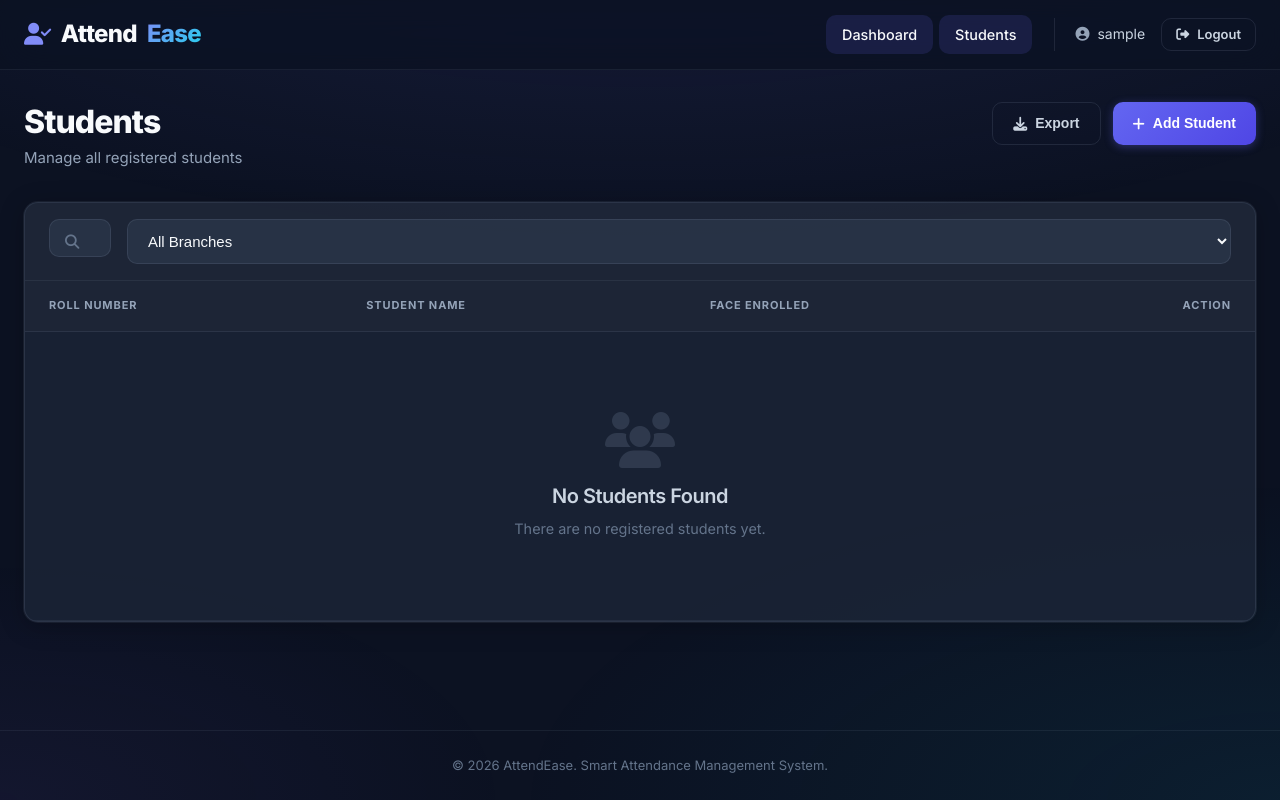
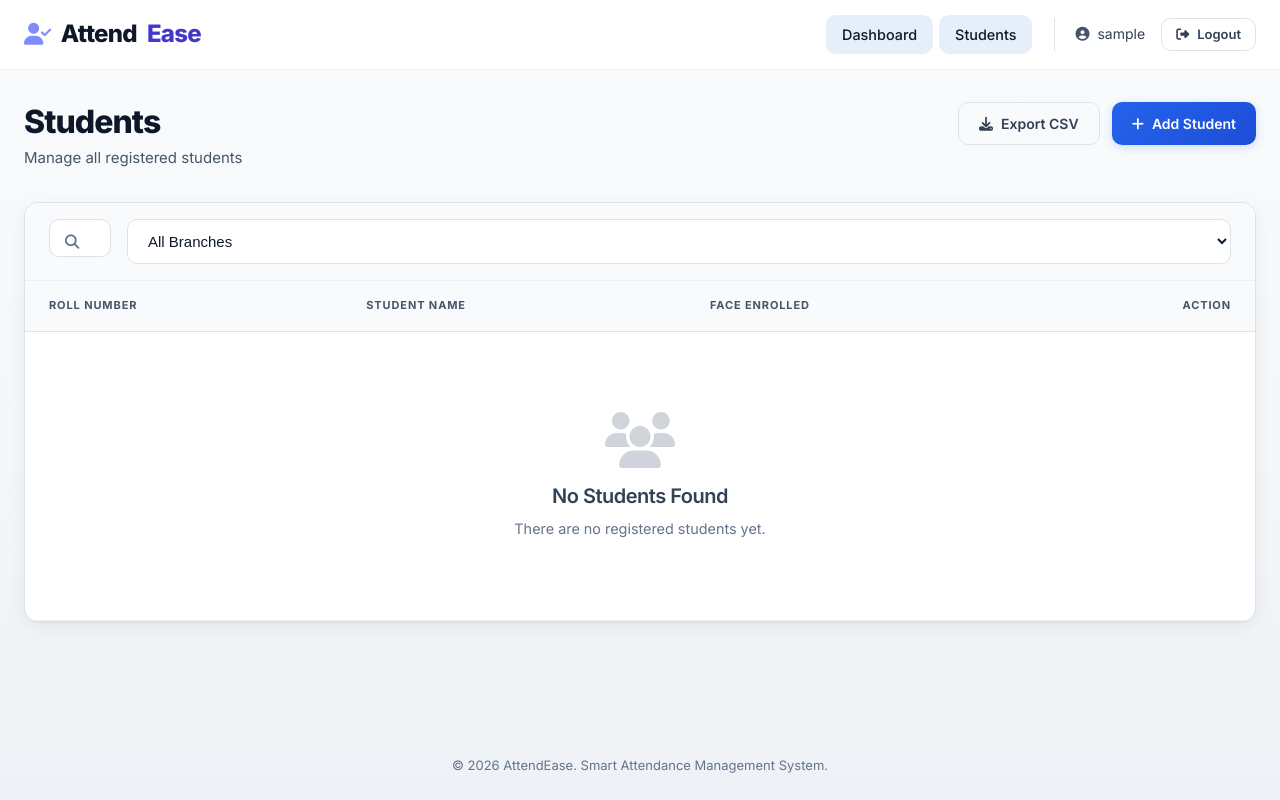
Before and after one commit to harshith1459/smart-attendance-system, a Flask app: page /admin/students in a window 1280 px wide. Run offline with Flask 3, Linux system fonts and the light colour scheme; the visitor is signed in with stand-in values (Sample User, id 1); data that the repository does not hold is empty.

Commit message:
Frontend updated

```diff
--- a/attendance_system/app.py
+++ b/attendance_system/app.py
@@ -34,6 +34,10 @@ def create_app():
     def internal_server_error(e):
         return render_template('errors/500.html'), 500
 
+    @app.route('/health')
+    def health_check():
+        return {'status': 'ok', 'service': 'attendance-system'}, 200
+
     return app
 
 if __name__ == '__main__':
--- a/attendance_system/routes/admin.py
+++ b/attendance_system/routes/admin.py
@@ -1,7 +1,9 @@
-from flask import Blueprint, render_template, redirect, url_for, flash, request, abort
+from flask import Blueprint, render_template, redirect, url_for, flash, request, abort, Response
 from flask_login import current_user
 from services.admin_service import AdminService
 from models import Student, Timetable, Teacher
+import csv
+import io
 
 admin_bp = Blueprint('admin', __name__)
 
@@ -36,6 +38,32 @@ def students_list():
     students = Student.objects.all().order_by('roll_no')
     return render_template('admin/students_list.html', students=students)
 
+@admin_bp.route('/students/export')
+def export_students():
+    students = Student.objects.all().order_by('roll_no')
+
+    output = io.StringIO()
+    writer = csv.writer(output)
+    writer.writerow(['roll_no', 'name', 'branch', 'face_enrolled', 'username'])
+
+    for student in students:
+        writer.writerow([
+            student.roll_no,
+            student.name,
+            student.branch or 'General',
+            'Yes' if student.is_face_enrolled else 'No',
+            student.user.username if student.user else ''
+        ])
+
+    csv_data = output.getvalue()
+    output.close()
+
+    return Response(
+        csv_data,
+        mimetype='text/csv',
+        headers={'Content-Disposition': 'attachment; filename=students_export.csv'}
+    )
+
 @admin_bp.route('/student/<student_id>')
 def student_details(student_id):
     from services.student_service import StudentService
--- a/attendance_system/static/css/style.css
+++ b/attendance_system/static/css/style.css
@@ -53,31 +53,33 @@
     --slate-900: #0f172a;
     --slate-950: #020617;
 
-    /* Surfaces */
-    --bg-body: #0c1222;
-    --bg-card: rgba(30, 41, 59, 0.7);
-    --bg-card-hover: rgba(30, 41, 59, 0.9);
-    --bg-input: rgba(51, 65, 85, 0.5);
-    --bg-elevated: rgba(51, 65, 85, 0.8);
+    /* Surfaces (Formal Light Theme) */
+    --bg-body: #f4f6f8;
+    --bg-card: #ffffff;
+    --bg-card-hover: #fbfcfe;
+    --bg-input: #ffffff;
+    --bg-elevated: #f8fafc;
+    --glass-border: #dbe3ea;
+    --text-main: #0f172a;
 
     /* Borders */
-    --border-subtle: rgba(148, 163, 184, 0.1);
-    --border-default: rgba(148, 163, 184, 0.15);
-    --border-strong: rgba(148, 163, 184, 0.25);
+    --border-subtle: #edf1f5;
+    --border-default: #dbe3ea;
+    --border-strong: #c6d2df;
 
     /* Text */
-    --text-primary: #f8fafc;
-    --text-secondary: #cbd5e1;
-    --text-muted: #94a3b8;
+    --text-primary: #0f172a;
+    --text-secondary: #334155;
+    --text-muted: #475569;
     --text-subtle: #64748b;
 
     /* Effects */
-    --shadow-sm: 0 1px 2px 0 rgba(0, 0, 0, 0.05);
-    --shadow-md: 0 4px 6px -1px rgba(0, 0, 0, 0.1), 0 2px 4px -2px rgba(0, 0, 0, 0.1);
-    --shadow-lg: 0 10px 15px -3px rgba(0, 0, 0, 0.1), 0 4px 6px -4px rgba(0, 0, 0, 0.1);
-    --shadow-xl: 0 20px 25px -5px rgba(0, 0, 0, 0.1), 0 8px 10px -6px rgba(0, 0, 0, 0.1);
-    --shadow-glow: 0 0 40px -10px rgba(99, 102, 241, 0.5);
-    --shadow-card: 0 0 0 1px var(--border-subtle), 0 4px 24px rgba(0, 0, 0, 0.25);
+    --shadow-sm: 0 1px 2px rgba(15, 23, 42, 0.04);
+    --shadow-md: 0 4px 12px rgba(15, 23, 42, 0.06);
+    --shadow-lg: 0 10px 24px rgba(15, 23, 42, 0.08);
+    --shadow-xl: 0 18px 34px rgba(15, 23, 42, 0.1);
+    --shadow-glow: 0 0 0 rgba(0, 0, 0, 0);
+    --shadow-card: 0 1px 2px rgba(15, 23, 42, 0.04), 0 6px 18px rgba(15, 23, 42, 0.06);
 
     /* Radius */
     --radius-sm: 6px;
@@ -130,10 +132,7 @@ body::before {
     left: 0;
     right: 0;
     bottom: 0;
-    background:
-        radial-gradient(ellipse 80% 50% at 50% -20%, rgba(99, 102, 241, 0.15), transparent),
-        radial-gradient(ellipse 60% 40% at 100% 100%, rgba(6, 182, 212, 0.08), transparent),
-        radial-gradient(ellipse 40% 30% at 0% 100%, rgba(139, 92, 246, 0.06), transparent);
+    background: linear-gradient(180deg, #f9fbfd 0%, #f4f6f8 60%, #eef2f6 100%);
     pointer-events: none;
     z-index: -1;
 }
@@ -187,7 +186,7 @@ a:hover {
     left: 0;
     right: 0;
     height: var(--nav-height);
-    background: rgba(12, 18, 34, 0.85);
+    background: rgba(255, 255, 255, 0.92);
     backdrop-filter: blur(20px) saturate(180%);
     border-bottom: 1px solid var(--border-subtle);
     z-index: 1000;
@@ -219,10 +218,7 @@ a:hover {
 }
 
 .brand span {
-    background: linear-gradient(135deg, var(--primary-400), var(--accent-400));
-    -webkit-background-clip: text;
-    -webkit-text-fill-color: transparent;
-    background-clip: text;
+    color: var(--primary-700);
 }
 
 .nav-links {
@@ -245,12 +241,12 @@ a:hover {
 
 .nav-item:hover {
     color: var(--text-primary);
-    background: rgba(255, 255, 255, 0.05);
+    background: #eef2f7;
 }
 
 .nav-item.active {
     color: var(--text-primary);
-    background: rgba(99, 102, 241, 0.15);
+    background: #e6eef9;
 }
 
 .nav-user-section {
@@ -279,7 +275,7 @@ a:hover {
    ======================================== */
 .glass-panel {
     background: var(--bg-card);
-    backdrop-filter: blur(20px);
+    backdrop-filter: blur(8px);
     border: 1px solid var(--border-default);
     border-radius: var(--radius-lg);
     box-shadow: var(--shadow-card);
@@ -337,14 +333,14 @@ a:hover {
 }
 
 .btn-primary {
-    background: linear-gradient(135deg, var(--primary-500), var(--primary-600));
+    background: linear-gradient(135deg, #2563eb, #1d4ed8);
     color: white;
-    box-shadow: 0 2px 8px rgba(99, 102, 241, 0.35);
+    box-shadow: 0 2px 8px rgba(37, 99, 235, 0.2);
 }
 
 .btn-primary:hover:not(:disabled) {
-    background: linear-gradient(135deg, var(--primary-400), var(--primary-500));
-    box-shadow: 0 4px 16px rgba(99, 102, 241, 0.45);
+    background: linear-gradient(135deg, #1d4ed8, #1e40af);
+    box-shadow: 0 4px 12px rgba(37, 99, 235, 0.24);
     transform: translateY(-1px);
 }
 
@@ -378,7 +374,7 @@ a:hover {
 }
 
 .btn-ghost:hover:not(:disabled) {
-    background: rgba(255, 255, 255, 0.05);
+    background: #f1f5f9;
     border-color: var(--border-strong);
     color: var(--text-primary);
 }
@@ -1840,10 +1836,53 @@ a:hover {
    Utilities
    ======================================== */
 .text-gradient {
-    background: linear-gradient(135deg, var(--primary-400), var(--accent-400));
-    -webkit-background-clip: text;
-    -webkit-text-fill-color: transparent;
-    background-clip: text;
+    color: var(--primary-700);
+    background: none;
+    -webkit-text-fill-color: initial;
+}
+
+/* ========================================
+   Formal Light Theme Overrides
+   ======================================== */
+.table-toolbar,
+.data-table thead,
+.student-item:hover,
+.data-table tbody tr:hover,
+.select-all-row,
+.schedule-item,
+.stat-item,
+.status-message,
+.timetable-period-cell,
+.checkbox-custom,
+.action-icon,
+.progress-bar {
+    background: #f8fafc;
+}
+
+.schedule-item:hover {
+    background: #f1f5f9;
+}
+
+.method-badge,
+.roll-number {
+    background: #eef2f7;
+    color: var(--text-secondary);
+}
+
+.camera-badge {
+    background: rgba(15, 23, 42, 0.7);
+}
+
+::-webkit-scrollbar-track {
+    background: #eef2f7;
+}
+
+::-webkit-scrollbar-thumb {
+    background: #cbd5e1;
+}
+
+::-webkit-scrollbar-thumb:hover {
+    background: #94a3b8;
 }
 
 .text-success { color: var(--success-500) !important; }
--- a/attendance_system/templates/admin/students_list.html
+++ b/attendance_system/templates/admin/students_list.html
@@ -7,8 +7,8 @@
         <p class="page-subtitle">Manage all registered students</p>
     </div>
     <div class="page-actions">
-        <button class="btn btn-ghost"><i class="fas fa-download"></i> Export</button>
-        <button class="btn btn-primary"><i class="fas fa-plus"></i> Add Student</button>
+        <a href="{{ url_for('admin.export_students') }}" class="btn btn-ghost"><i class="fas fa-download"></i> Export CSV</a>
+        <a href="{{ url_for('auth.register') }}" class="btn btn-primary"><i class="fas fa-plus"></i> Add Student</a>
     </div>
 </div>
 
```
Also changed, not shown: attendance_system/routes/main.py (+5 -3 lines), attendance_system/routes/teacher.py (+19 -2 lines), attendance_system/templates/teacher/dashboard.html (+5 -5 lines).
